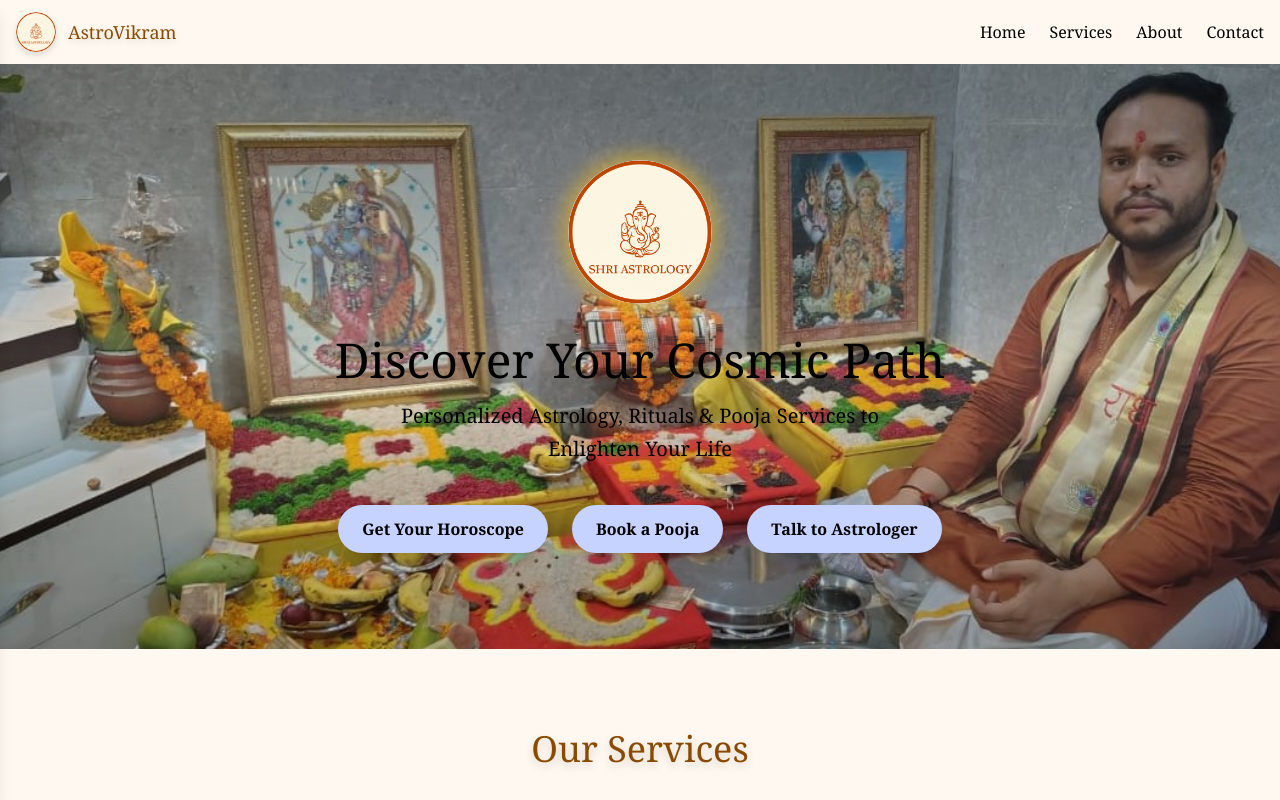
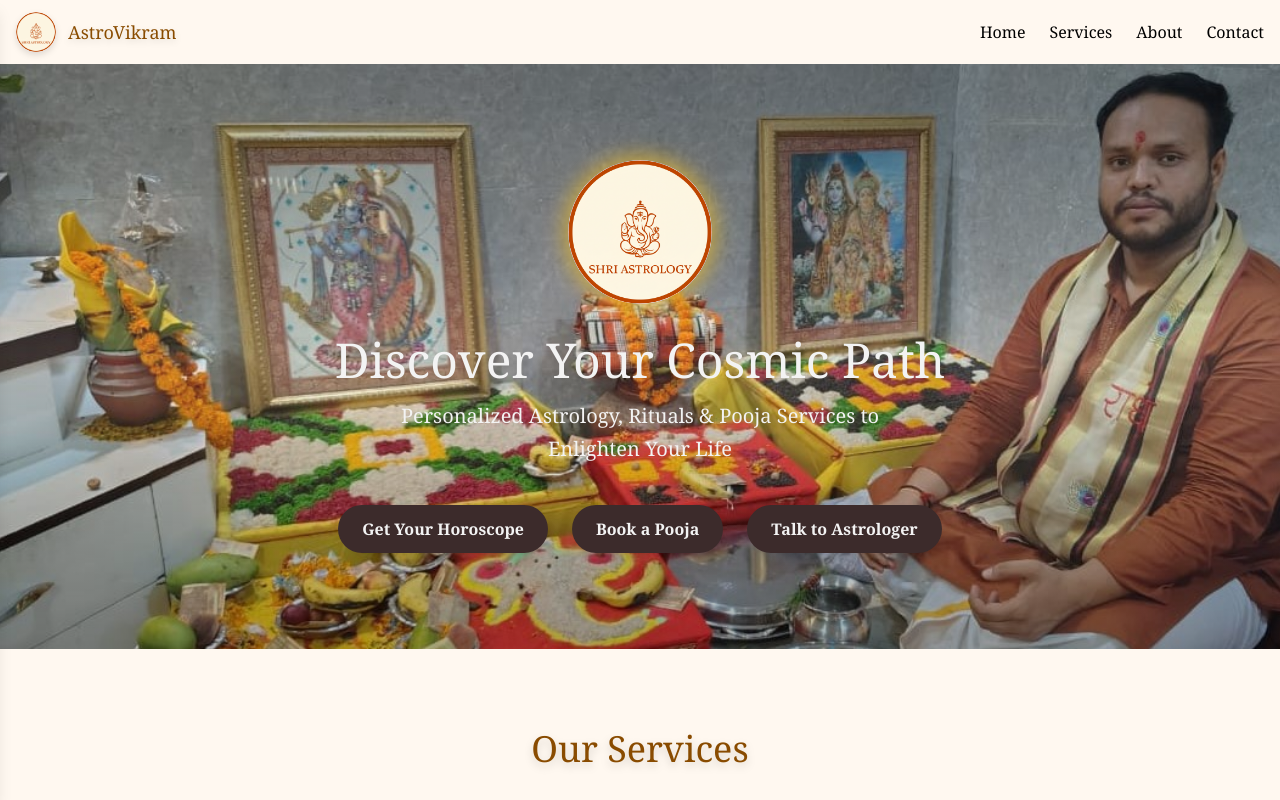
Before and after one commit to Rahul251202/astrolger1, a React (Vite) app: page / in a window 1280 px wide. Shown: the top 800 px of the page. Built offline with nearby package versions, Linux system fonts and the light colour scheme.

Commit message:
ui change

```diff
--- a/src/App.jsx
+++ b/src/App.jsx
@@ -13,6 +13,7 @@ import KundliForm from "./Components/KundliForm";
 
 // Pages
 import GemstonePage from "./Pages/GemstonePage";
+import Contact from "./Components/Contact"; // ✅ Now included
 // import PoojaPage from "./Pages/PoojaPage";
 // import HoroscopePage from "./Pages/HoroscopePage"; // ✅ Now included
 // import VedicReportPage from "./Pages/VedicReportPage";
@@ -55,6 +56,7 @@ export default function App() {
       <Routes>
         <Route path="/" element={<HomePage />} />
         <Route path="/services/gemstones" element={<GemstonePage />} />
+        <Route path="/contact" element={<Contact/>}/>
         {/* <Route path="/services/pooja" element={<PoojaPage />} />
         <Route path="/services/horoscope" element={<HoroscopePage />} />
         <Route path="/services/vedic-reports" element={<VedicReportPage />} /> */}
--- a/src/Components/Footer.jsx
+++ b/src/Components/Footer.jsx
@@ -33,6 +33,7 @@ const Footer = () => {
               speed={40}
               wrapper="p"
               repeat={Infinity}
+              cursor={false}
             />
           </motion.div>
         </div>
@@ -102,6 +103,7 @@ const Footer = () => {
           speed={50}
           wrapper="span"
           repeat={Infinity}
+          cursor={false}
         />
       </div>
 
--- a/src/Components/HeroSection.jsx
+++ b/src/Components/HeroSection.jsx
@@ -44,7 +44,7 @@ export default function HeroSection() {
         </div>
 
         <motion.h1
-          className="text-4xl sm:text-5xl font-cursive text-black drop-shadow-lg mb-4"
+          className="text-4xl sm:text-5xl font-cursive text-[#f3f3f3] drop-shadow-lg mb-4"
           initial={{ opacity: 0, y: 20 }}
           whileInView={{ opacity: 1, y: 0 }}
           transition={{ delay: 0.2, duration: 0.6 }}
@@ -59,7 +59,7 @@ export default function HeroSection() {
         </motion.h1>
 
         <motion.p
-          className="text-lg sm:text-xl max-w-lg mx-auto mb-10 text-black leading-relaxed"
+          className="text-lg sm:text-xl max-w-lg mx-auto mb-10 text-[#f3f3f3] leading-relaxed"
           initial={{ opacity: 0, y: 20 }}
           whileInView={{ opacity: 1, y: 0 }}
           transition={{ delay: 0.4, duration: 0.6 }}
@@ -86,7 +86,7 @@ export default function HeroSection() {
             whileHover={{ scale: 1.05 }}
             whileTap={{ scale: 0.98 }}
             transition={{ type: "spring", stiffness: 200 }}
-            className="bg-indigo-200 hover:bg-yellow-400 text-black font-semibold py-3 px-6 rounded-full shadow-lg"
+            className="bg-[#3c2b2b] hover:bg-yellow-400 text-[#f3f3f3] font-semibold py-3 px-6 rounded-full shadow-lg"
             onClick={() => alert("Get Your Horoscope clicked")}
           >
             Get Your Horoscope
@@ -96,7 +96,7 @@ export default function HeroSection() {
             whileHover={{ scale: 1.05 }}
             whileTap={{ scale: 0.98 }}
             transition={{ type: "spring", stiffness: 200 }}
-            className="bg-indigo-200 hover:bg-yellow-400 text-black font-semibold py-3 px-6 rounded-full shadow-lg"
+            className="bg-[#3c2b2b] hover:bg-yellow-400 text-[#f3f3f3] font-semibold py-3 px-6 rounded-full shadow-lg"
             onClick={handleBookPoojaClick}
           >
             Book a Pooja
@@ -106,7 +106,7 @@ export default function HeroSection() {
             whileHover={{ scale: 1.05 }}
             whileTap={{ scale: 0.98 }}
             transition={{ type: "spring", stiffness: 200 }}
-            className="bg-indigo-200 hover:bg-yellow-400 text-black font-semibold py-3 px-6 rounded-full shadow-lg"
+            className="bg-[#3c2b2b] hover:bg-yellow-400 text-[#f3f3f3] font-semibold py-3 px-6 rounded-full shadow-lg"
             onClick={handleTalkToAstrologer}
           >
             Talk to Astrologer
--- a/src/Components/KundliForm.jsx
+++ b/src/Components/KundliForm.jsx
@@ -49,7 +49,7 @@ const KundliForm = () => {
   };
 
   return (
-    <div className="max-w-6xl mx-auto mt-10 mb-10 p-6 bg-white">
+    <div className="max-w-6xl mx-auto mt-10 mb-10 p-6 bg-white kundali">
       <div className="flex flex-col md:flex-row items-center gap-10 bg-white p-6 rounded-lg shadow">
         {/* Form - Left Side */}
         <div className="w-full md:w-1/2 justify-center items-center hidden md:flex">
--- a/src/Components/Navbar.jsx
+++ b/src/Components/Navbar.jsx
@@ -14,6 +14,10 @@ const Navbar = () => {
     return () => window.removeEventListener("scroll", handleScroll);
   }, []);
 
+  const handleContactForm = () => {
+    // Logic to handle contact form submission
+
+  }
   const toggleMenu = () => setMenuOpen(!menuOpen);
   const closeMenu = () => setMenuOpen(false);
 
@@ -70,7 +74,7 @@ const Navbar = () => {
           <a href="#home" onClick={closeMenu} className="hover:text-yellow-600">Home</a>
           <a href="#services" onClick={closeMenu} className="hover:text-yellow-600">Services</a>
           <a href="#About" onClick={closeMenu} className="hover:text-yellow-600">About</a>
-          <a href="#contact" onClick={closeMenu} className="hover:text-yellow-600">Contact</a>
+          <a href="#contact" onClick={handleContactForm} className="hover:text-yellow-600">Contact</a>
         </nav>
       </div>
 
--- a/src/Components/ServicesSection.jsx
+++ b/src/Components/ServicesSection.jsx
@@ -10,7 +10,7 @@ const services = [
     title: "Horoscope & Kundli Reading",
     image: horoscopeImage,
     description: "Detailed birth chart and horoscope readings tailored for you.",
-    link: "/services/horoscope",
+    link: "#kundali",
   },
   {
     title: "Personalized Pooja Rituals",
```
